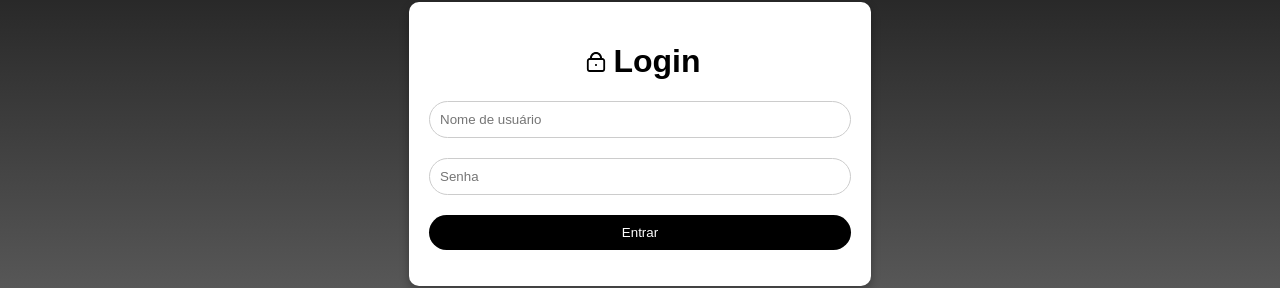
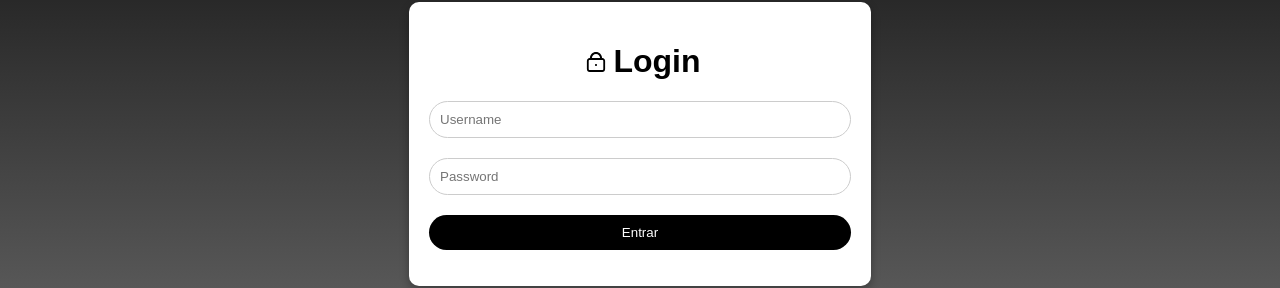
Before and after one commit to rafamesquita/BlindStyle, an Angular app: page /login in a window 1280 px wide. Shown: the part 256-544 px from the top of the page. Built offline with nearby package versions, Linux system fonts and the light colour scheme.

Commit message:
scrollbar

```diff
--- a/src/app/components/modal-roupa/modal-roupa.component.scss
+++ b/src/app/components/modal-roupa/modal-roupa.component.scss
@@ -4,7 +4,8 @@
   top: 0;
   left: 0;
   width: 100%;
-  height: 100%;
+  max-height: 800px;
+  overflow: auto;
   background: rgba(0, 0, 0, 0.5);
   display: flex;
   justify-content: center;
--- a/src/app/pages/login/login.component.html
+++ b/src/app/pages/login/login.component.html
@@ -8,8 +8,8 @@
             <h1>Login</h1>
         </div>
         <form (ngSubmit)="home()">
-            <input type="text" placeholder="Nome de usuário" [(ngModel)]="username" name="username" required>
-            <input type="password" placeholder="Senha" [(ngModel)]="password" name="password" required>
+            <input type="text" placeholder="Username" [(ngModel)]="username" name="username" required>
+            <input type="password" placeholder="Password" [(ngModel)]="password" name="password" required>
             <button (click)="home()" type="submit">Entrar</button>
         </form>
         <div class="error-message">
```
